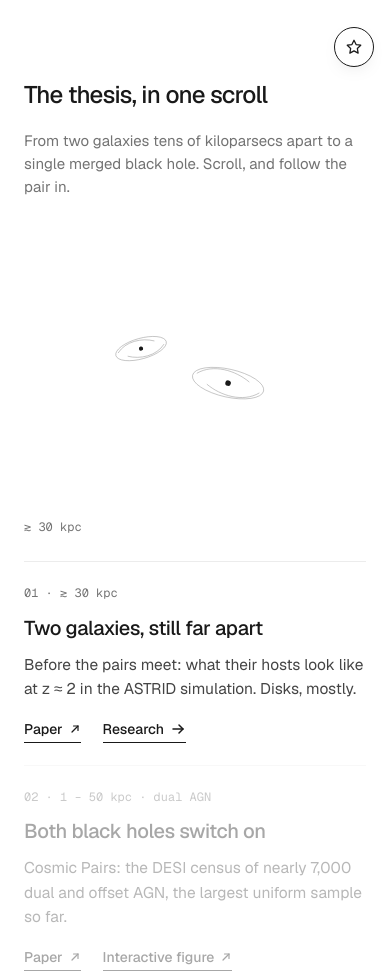
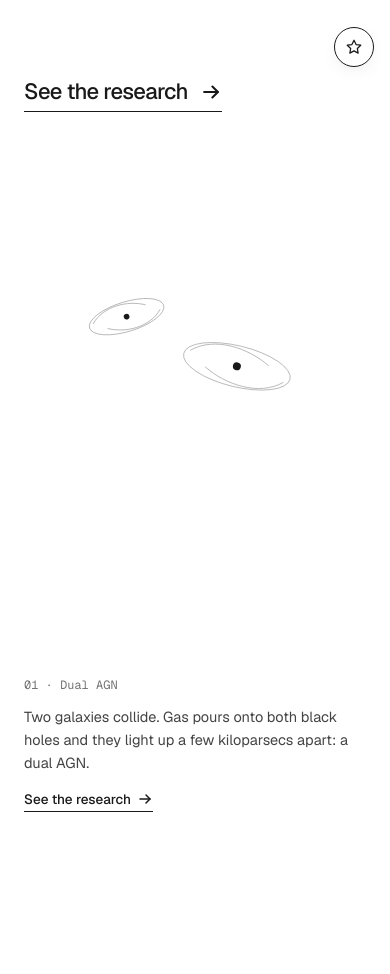
Before and after one commit to ektrnddn/ektrnddn.github.io, an Astro site: page / in a window 390 px wide. Shown: the part 755-1729 px from the top of the page. Built offline with nearby package versions, Linux system fonts and the light colour scheme; Astro itself is replaced by a stand-in of ours; animation ran at ten frames a second.

Commit message:
Home: a research link and a near-full-page spiral-in scene with three stage notes
The teaser copy, selected publications and About pointer leave the home
page. After the mountains: one 'See the research' link, then the pair of
galaxies filling most of the viewport as they drift in, light up as a dual
AGN, bind into a binary and merge, with a short stage note and a research
link on the right for each stage.

Co-Authored-By: Claude Fable 5.1 <noreply@anthropic.com>

```diff
--- a/src/components/Merger.astro
+++ b/src/components/Merger.astro
@@ -4,10 +4,9 @@
 // AGN, become a bound binary, and finally merge into ripples. Each stage links out.
 import Arrow from './Arrow.astro';
 const steps = [
-  { scale: '≳ 30 kpc', title: 'Two galaxies, still far apart', text: 'Before the pairs meet: what their hosts look like at z ≈ 2 in the ASTRID simulation. Disks, mostly.', links: [{ label: 'Paper', url: 'https://doi.org/10.33232/001c.124451' }, { label: 'Research', url: '/research/' }] },
-  { scale: '1 – 50 kpc · dual AGN', title: 'Both black holes switch on', text: 'Cosmic Pairs: the DESI census of nearly 7,000 dual and offset AGN, the largest uniform sample so far.', links: [{ label: 'Paper', url: 'https://arxiv.org/abs/2607.27390' }, { label: 'Interactive figure', url: 'https://ektrnddn.github.io/dualagn-explorer/' }] },
-  { scale: '≲ 0.01 pc · binary', title: 'Bound, unresolvable, but the lines shift', text: 'Sub-parsec binaries betray themselves through Doppler-shifted broad lines. The search across DESI spectra.', links: [{ label: 'Research', url: '/research/' }] },
-  { scale: 'merger · gravitational waves', title: 'What LISA and pulsar timing arrays will hear', text: 'The same pairs, fast-forwarded in ASTRID to their mergers: rates, fractions and the background.', links: [{ label: 'Paper', url: 'https://arxiv.org/abs/2512.16844' }] },
+  { name: 'Dual AGN', text: 'Two galaxies collide. Gas pours onto both black holes and they light up a few kiloparsecs apart: a dual AGN.' },
+  { name: 'Binary', text: 'The galaxies become one. The black holes sink to the centre and bind into a binary less than a parsec across, too close for any telescope, not for spectroscopy.' },
+  { name: 'Merger', text: 'The binary spirals in and merges, sending out the gravitational waves that LISA and pulsar timing arrays will hear.' },
 ];
 ---
 <section class="merger wrap" data-merger aria-label="The thesis in one scroll">
@@ -19,42 +18,39 @@ const steps = [
         </g>
         <ellipse data-orbit class="orbit" cx="300" cy="300" rx="200" ry="110" />
         <g data-gal="a" class="galaxy">
-          <ellipse rx="78" ry="30" />
-          <path d="M-70 -6 C -40 -34, 10 -30, 44 -12" /><path d="M70 6 C 40 34, -10 30, -44 12" />
-          <g class="agn"><circle r="16" /><circle r="26" /></g>
-          <circle class="bh" r="6" />
+          <ellipse rx="96" ry="36" />
+          <path d="M-86 -8 C -50 -42, 12 -36, 54 -14" /><path d="M86 8 C 50 42, -12 36, -54 14" />
+          <g class="agn"><circle r="18" /><circle r="30" /></g>
+          <circle class="bh" r="7" />
         </g>
         <g data-gal="b" class="galaxy">
-          <ellipse rx="56" ry="22" />
-          <path d="M-50 -4 C -28 -24, 8 -22, 32 -8" /><path d="M50 4 C 28 24, -8 22, -32 8" />
-          <g class="agn"><circle r="12" /><circle r="20" /></g>
-          <circle class="bh" r="4.5" />
+          <ellipse rx="68" ry="26" />
+          <path d="M-60 -5 C -34 -30, 10 -27, 38 -10" /><path d="M60 5 C 34 30, -10 27, -38 10" />
+          <g class="agn"><circle r="14" /><circle r="23" /></g>
+          <circle class="bh" r="5" />
         </g>
         <g data-remnant class="remnant" transform="translate(300 300)">
-          <ellipse rx="96" ry="60" /><ellipse rx="60" ry="48" transform="rotate(38)" />
+          <ellipse rx="118" ry="72" /><ellipse rx="74" ry="58" transform="rotate(38)" />
         </g>
         <circle data-merged class="merged" cx="300" cy="300" r="8" />
       </svg>
-      <div class="readout mono"><span data-scale>≳ 30 kpc</span></div>
     </div>
   </div>
   <ol class="steps">
-    {steps.map((s, i) => (
+    {steps.map((st, i) => (
       <li class="step" data-step={i}>
-        <div class="mono scale">{String(i + 1).padStart(2, '0')} · {s.scale}</div>
-        <h3>{s.title}</h3>
-        <p>{s.text}</p>
-        <div class="links">{s.links.map((l) => <a href={l.url} target={l.url.startsWith('http') ? '_blank' : undefined} rel={l.url.startsWith('http') ? 'noopener' : undefined}>{l.label} <Arrow kind={l.url.startsWith('http') ? 'ext' : 'right'} /></a>)}</div>
+        <div class="mono stage">{String(i + 1).padStart(2, '0')} · {st.name}</div>
+        <p>{st.text}</p>
+        <a href="/research/" class="more">See the research <Arrow /></a>
       </li>
     ))}
   </ol>
 </section>
 <style>
-  .merger { display: grid; grid-template-columns: minmax(0, 6fr) minmax(0, 6fr); gap: 56px; padding-top: 24px; padding-bottom: 40px; align-items: start; }
+  .merger { display: grid; grid-template-columns: minmax(0, 8fr) minmax(0, 4fr); gap: 40px; padding-top: 8px; padding-bottom: 40px; align-items: start; }
   .panel { position: relative; }
-  .sticky { position: sticky; top: 96px; }
-  .scene { width: 100%; height: auto; display: block; }
-  .readout { margin-top: 8px; color: var(--muted); }
+  .sticky { position: sticky; top: 80px; height: calc(100vh - 100px); display: flex; align-items: center; justify-content: center; }
+  .scene { height: 100%; width: auto; max-width: 100%; display: block; }
   .galaxy ellipse, .galaxy path { fill: none; stroke: #9a9a9a; stroke-width: 1.1; }
   .galaxy .bh { fill: #191919; }
   .galaxy .agn circle { fill: none; stroke: #191919; stroke-width: .9; stroke-dasharray: 2 4; opacity: 0; transition: opacity .4s; }
@@ -65,21 +61,18 @@ const steps = [
   .merger.merging .ripples circle { animation: ripple 2.4s ease-out infinite; }
   .merger.merging .ripples circle:nth-child(2) { animation-delay: .8s; }
   .merger.merging .ripples circle:nth-child(3) { animation-delay: 1.6s; }
-  @keyframes ripple { 0% { r: 12; opacity: .6; } 100% { r: 220; opacity: 0; } }
+  @keyframes ripple { 0% { r: 12; opacity: .6; } 100% { r: 240; opacity: 0; } }
   .steps { list-style: none; margin: 0; padding: 0; display: flex; flex-direction: column; }
-  .step { min-height: 60vh; display: flex; flex-direction: column; justify-content: center; gap: 12px; padding: 24px 0; border-top: 1px solid var(--rule); opacity: .38; transition: opacity .4s; }
+  .step { min-height: 90vh; display: flex; flex-direction: column; justify-content: center; gap: 10px; padding: 24px 0; opacity: .3; transition: opacity .4s; }
   .step.on { opacity: 1; }
-  .step h3 { font-weight: 500; font-size: clamp(20px, 1.9vw, 26px); line-height: 1.25; letter-spacing: -.02em; max-width: 26ch; text-wrap: pretty; }
-  .step p { font-size: 15.5px; line-height: 1.6; color: var(--text); max-width: 48ch; text-wrap: pretty; }
-  .scale { color: var(--muted); }
-  .links { display: flex; gap: 22px; flex-wrap: wrap; margin-top: 4px; }
-  .links a { display: inline-flex; align-items: center; gap: 6px; color: var(--ink); font-size: 14px; font-weight: 500; border-bottom: 1px solid var(--ink); padding-bottom: 1px; }
-  .links a:hover { color: var(--muted); border-color: var(--muted); text-decoration: none; }
+  .step p { font-size: 14.5px; line-height: 1.6; color: var(--text); max-width: 34ch; text-wrap: pretty; }
+  .stage { color: var(--muted); }
+  .more { display: inline-flex; align-items: center; gap: 6px; color: var(--ink); font-size: 13.5px; font-weight: 500; border-bottom: 1px solid var(--ink); padding-bottom: 1px; width: fit-content; margin-top: 4px; }
+  .more:hover { color: var(--muted); border-color: var(--muted); text-decoration: none; }
   @media (max-width: 900px) {
-    .merger { grid-template-columns: minmax(0, 1fr); gap: 16px; }
-    .sticky { top: 64px; background: var(--bg); padding-bottom: 8px; }
-    .scene { max-width: 280px; margin: 0 auto; }
-    .step { min-height: 0; padding: 22px 0; }
+    .merger { grid-template-columns: minmax(0, 1fr); gap: 8px; }
+    .sticky { top: 64px; height: 52vh; background: var(--bg); }
+    .step { min-height: 40vh; padding: 16px 0; }
   }
 </style>
 <script>
@@ -91,8 +84,6 @@ const steps = [
     const orbit = root.querySelector<SVGEllipseElement>('[data-orbit]')!;
     const remnant = root.querySelector<SVGGElement>('[data-remnant]')!;
     const merged = root.querySelector<SVGCircleElement>('[data-merged]')!;
-    const scaleOut = root.querySelector<HTMLElement>('[data-scale]')!;
-    const scales = steps.map((s) => s.querySelector('.scale')?.textContent?.replace(/^\d+ · /, '') ?? '');
     const reduce = matchMedia('(prefers-reduced-motion: reduce)').matches;
     let theta = 0, last = performance.now(), t = 0, cur = 0;
     const clamp = (v: number, a = 0, b = 1) => Math.max(a, Math.min(b, v));
@@ -105,29 +96,28 @@ const steps = [
     const draw = (now: number) => {
       const dt = Math.min(0.05, (now - last) / 1000); last = now;
       t = progress(); cur += (t - cur) * (reduce ? 1 : 0.12);
-      const sep = 230 * Math.pow(1 - cur, 1.7);            // separation shrinks as you scroll
+      const sep = 250 * Math.pow(1 - cur, 1.6);            // separation shrinks as you scroll
       const omega = 0.25 + 3.2 * Math.pow(1 - sep / 230, 2); // and the orbit speeds up
       theta += omega * dt * (reduce ? 0.2 : 1);
       const q = 0.62, cx = 300, cy = 300, ex = Math.cos(theta), ey = 0.55 * Math.sin(theta);
       const ax = cx + sep * (1 - q) * ex, ay = cy + sep * (1 - q) * ey;
       const bx = cx - sep * q * ex, by = cy - sep * q * ey;
-      const galFade = clamp(1 - (cur - 0.5) / 0.22);            // galaxies dissolve into one remnant
+      const galFade = clamp(1 - (cur - 0.42) / 0.22);            // galaxies dissolve into one remnant
       const galShrink = 0.7 + 0.3 * galFade;
       ga.setAttribute('transform', `translate(${ax.toFixed(1)} ${ay.toFixed(1)}) rotate(${(theta * 20).toFixed(1)}) scale(${galShrink})`);
       gb.setAttribute('transform', `translate(${bx.toFixed(1)} ${by.toFixed(1)}) rotate(${(-theta * 25).toFixed(1)}) scale(${galShrink})`);
       for (const g of [ga, gb]) { (g.querySelector('ellipse') as SVGElement).style.opacity = String(galFade); g.querySelectorAll('path').forEach((p) => (p.style.opacity = String(galFade))); }
-      const agnOn = clamp((cur - 0.18) / 0.12) * clamp(1 - (cur - 0.62) / 0.18);
+      const agnOn = clamp((cur - 0.08) / 0.12) * clamp(1 - (cur - 0.55) / 0.18);
       root.querySelectorAll<SVGCircleElement>('.agn circle').forEach((c) => (c.style.opacity = String(agnOn * 0.9)));
       orbit.setAttribute('rx', String(Math.max(2, sep * 0.5))); orbit.setAttribute('ry', String(Math.max(1, sep * 0.5 * 0.55)));
-      orbit.setAttribute('cx', String(cx - sep * (q - 0.5) * ex * 0)); orbit.style.opacity = String(clamp((cur - 0.35) / 0.15) * clamp(1 - (cur - 0.9) / 0.08));
-      remnant.querySelectorAll('ellipse').forEach((e) => (e.style.opacity = String(clamp((cur - 0.55) / 0.2) * clamp(1 - (cur - 0.92) / 0.06) * 0.9)));
+      orbit.setAttribute('cx', String(cx - sep * (q - 0.5) * ex * 0)); orbit.style.opacity = String(clamp((cur - 0.3) / 0.15) * clamp(1 - (cur - 0.9) / 0.08));
+      remnant.querySelectorAll('ellipse').forEach((e) => (e.style.opacity = String(clamp((cur - 0.48) / 0.2) * clamp(1 - (cur - 0.92) / 0.06) * 0.9)));
       const mergedNow = cur > 0.93;
       merged.style.opacity = mergedNow ? '1' : '0';
       root.classList.toggle('merging', mergedNow);
       for (const g of [ga, gb]) (g.querySelector('.bh') as SVGElement).style.opacity = mergedNow ? '0' : '1';
       const idx = Math.min(steps.length - 1, Math.floor(cur * steps.length + 0.15));
       steps.forEach((s, i) => s.classList.toggle('on', i === idx));
-      scaleOut.textContent = scales[idx];
       requestAnimationFrame(draw);
     };
     requestAnimationFrame(draw);
--- a/src/pages/index.astro
+++ b/src/pages/index.astro
@@ -3,10 +3,7 @@ import Base from '../layouts/Base.astro';
 import Arrow from '../components/Arrow.astro';
 import Sketch from '../components/Sketch.astro';
 import Merger from '../components/Merger.astro';
-import PubItem from '../components/PubItem.astro';
-import SectionHead from '../components/SectionHead.astro';
-import { profile, photos, publications, highlight } from '../data/load';
-const selected = publications.filter((p) => p.selected).slice(0, 4);
+import { profile, photos, highlight } from '../data/load';
 const links = [
   { href: '/research/', label: 'Research' },
   { href: '/publications/', label: 'Publications' },
@@ -26,25 +23,10 @@ const links = [
     <Sketch />
   </section>
 
-  <section class="wrap thesis-head">
-    <SectionHead title="The thesis, in one scroll" lede="From two galaxies tens of kiloparsecs apart to a single merged black hole. Scroll, and follow the pair in." />
+  <section class="wrap go-research">
+    <a href="/research/" class="big">See the research <Arrow /></a>
   </section>
   <Merger />
-
-  <section class="wrap">
-    <SectionHead title="Selected publications">
-      <a class="link-ul aside-link" href="/publications/">See all publications</a>
-    </SectionHead>
-    <div class="pubs">{selected.map((p, i) => <PubItem pub={p} n={i + 1} />)}</div>
-  </section>
-
-  <section class="wrap about-teaser">
-    <p class="lede">From Tbilisi to Pittsburgh by way of CERN, KU Leuven and the Perimeter Institute. The whole story, and the CV, on the About page.</p>
-    <div class="links">
-      <a class="link-ul" href="/about/">About me</a>
-      <a class="link-ul" href="/cv/Ekaterine_Dadiani_CV.pdf">CV (PDF)</a>
-    </div>
-  </section>
 
   {photos.length > 0 && (
     <section class="film wrap">
@@ -73,13 +55,10 @@ const links = [
   .links a:hover { color: var(--muted); border-color: var(--muted); text-decoration: none; }
   .hero :global(.sketch) { margin-top: -260px; }
 
-  .thesis-head { padding-top: 40px; }
-  .thesis-head :global(.section-head) { padding-top: 24px; }
-  .pubs { padding-top: 24px; }
-  .pubs :global(.pub:last-child) { border-bottom: 1px solid var(--rule); }
-  .about-teaser { padding-top: 64px; display: flex; flex-direction: column; gap: 18px; }
-  .about-teaser .lede { max-width: 640px; }
-  .about-teaser .links { display: flex; gap: 24px; }
+  .go-research { padding-top: 56px; padding-bottom: 8px; }
+  .big { display: inline-flex; align-items: center; gap: 12px; font-size: clamp(22px, 2.4vw, 32px); font-weight: 500; letter-spacing: -.03em; color: var(--ink); border-bottom: 1px solid var(--ink); padding-bottom: 2px; }
+  .big:hover { color: var(--muted); border-color: var(--muted); text-decoration: none; }
+  .big :global(svg) { width: 22px; height: 22px; }
   .film { padding-top: 48px; display: flex; flex-direction: column; gap: 14px; }
   .strip { display: grid; grid-template-columns: repeat(auto-fit, minmax(220px, 1fr)); gap: 20px; }
   .strip figure { margin: 0; display: flex; flex-direction: column; gap: 8px; }
```
